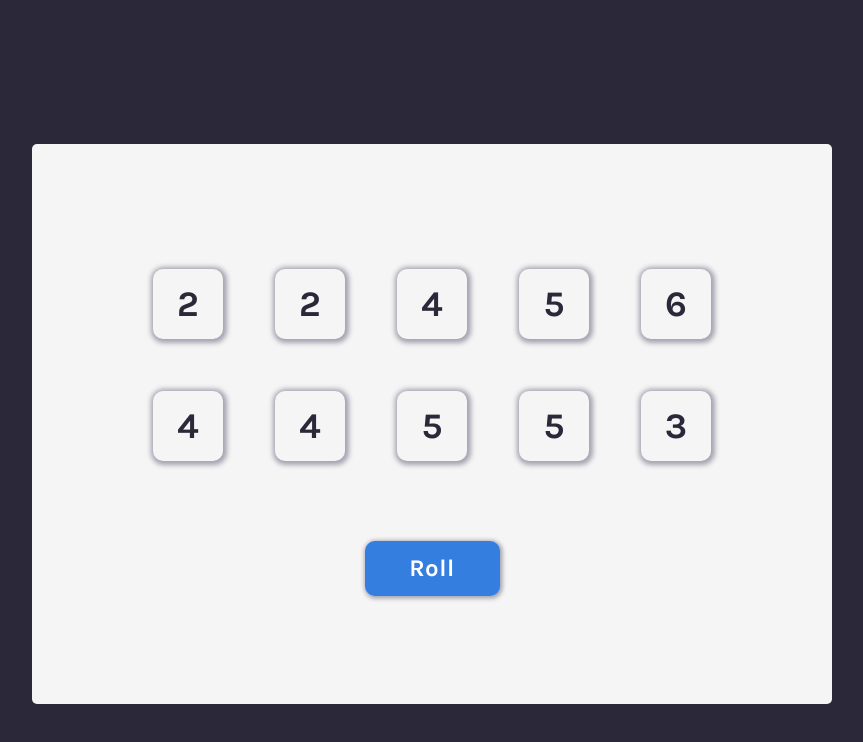
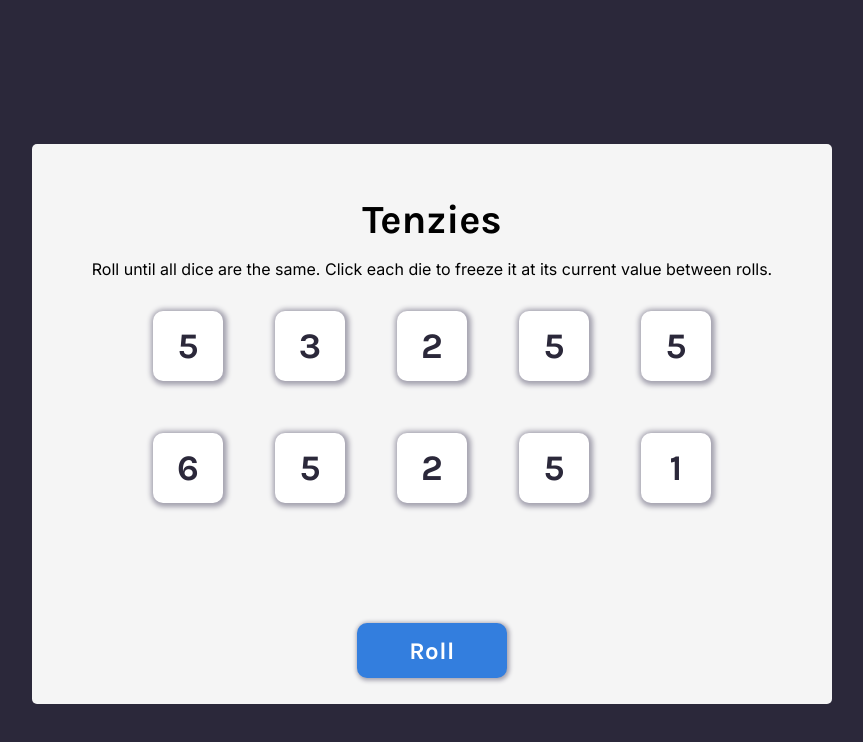
Before and after one commit to Apurcell88/tenzies, a React (Create React App) app: page / in a window 1280 px wide. Shown: the top 742 px of the page, without its empty margins (208-1071 px from the left). Built offline with nearby package versions, Linux system fonts and the light colour scheme.

Commit message:
Added a bunch of dice functions that dictates the game. Added a confetti effect upon winning.

```diff
--- a/package.json
+++ b/package.json
@@ -7,6 +7,7 @@
     "@testing-library/react": "^13.4.0",
     "@testing-library/user-event": "^13.5.0",
     "react": "^18.2.0",
+    "react-confetti": "^6.1.0",
     "react-dom": "^18.2.0",
     "react-scripts": "5.0.1",
     "web-vitals": "^2.1.4"
--- a/src/App.css
+++ b/src/App.css
@@ -23,10 +23,23 @@ main {
   justify-content: center;
 }
 
+.title {
+  font-size: 40px;
+  margin-bottom: 1rem;
+}
+
+.instructions {
+  font-family: 'Inter', sans-serif;
+  font-weight: 400;
+  margin-top: 0;
+  text-align: center;
+}
+
 .dice-container {
   display: grid;
   grid-template: auto auto / repeat(5, 1fr);
   gap: 20px;
+  margin-bottom: 40px;
 }
 
 .die-face {
@@ -44,14 +57,10 @@ main {
   cursor: pointer;
 }
 
-.held {
-  background-color: #59E391;
-}
-
 .roll-btn {
   background-color: #337EDE;
   border: none;
-  width: 135px;
+  width: 150px;
   height: 55px;
   color: #fff;
   font-size: 1.5rem;
--- a/src/App.js
+++ b/src/App.js
@@ -2,35 +2,57 @@ import './App.css';
 import React from 'react';
 import Die from './components/Die';
 import {nanoid} from 'nanoid';
-
-/**
- * Challenge: Add conditional styling to the Die component
- * so that if it's held (isHeld === true), its background color
- * changes to a light green (#59E391)
- *
- * Remember: currently the Die component has no way of knowing
- * if it's "held" or not.
- */
+import Confetti from 'react-confetti';
 
 function App() {
   const [dice, setDice] = React.useState(allNewDice);
+  const [tenzies, setTenzies] = React.useState(false);
+
+  React.useEffect(() => { // useEffect is a good way to keep multiple states in line
+    const target = dice[0].value;
+    const allHeld = dice.every(die => die.isHeld);
+    const sameNumbers = dice.every(die => die.value === target);
+
+    if (allHeld && sameNumbers) {
+      setTenzies(true);
+    }
+
+  }, [dice]);
+
+  function generateNewDie() {
+    return {
+      value: Math.ceil(Math.random() * 6),
+      isHeld: false,
+      id: nanoid()
+    }
+  }
 
   function allNewDice() {
     const diceArray = [];
 
     for (let i = 0; i < 10; i++) {
-      diceArray.push({
-        value: Math.ceil(Math.random() * 6),
-        isHeld: false,
-        id: nanoid()
-      });
+      diceArray.push(generateNewDie());
     }
 
     return diceArray;
   }
 
   function rollDice() {
+    setDice(oldDice => oldDice.map(die => {
+      return die.isHeld ? die : generateNewDie()
+    }));
+  }
+
+  function holdDice(id) {
+    setDice(oldDice => oldDice.map(die => {
+      return die.id === id ?
+        {...die, isHeld: !die.isHeld} : {...die}
+    }))
+  }
+
+  function newGame() {
     setDice(allNewDice);
+    setTenzies(false);
   }
 
   const diceElements = dice.map(die =>
@@ -38,14 +60,24 @@ function App() {
       key={die.id}
       value={die.value}
       isHeld={die.isHeld}
+      id={die.id}
+      holdDice={holdDice}
     />)
 
   return (
     <main>
+      {tenzies && <Confetti />}
+      <h1 className="title">Tenzies</h1>
+      <p className="instructions">Roll until all dice are the same. Click each die to freeze it at its current value between rolls.</p>
       <div className="dice-container">
         {diceElements}
       </div>
-      <button className='roll-btn' onClick={rollDice}>Roll</button>
+      <button
+        className='roll-btn'
+        onClick={tenzies ? newGame : rollDice}
+      >
+        {tenzies ? 'New Game' : 'Roll'}
+      </button>
     </main>
   );
 }
--- a/src/components/Die.js
+++ b/src/components/Die.js
@@ -1,8 +1,14 @@
 const Die = (props) => {
-  const diceHeld = props.isHeld ? 'held' : '';
+  const styles = {
+    backgroundColor: props.isHeld ? '#59e391' : 'white'
+  }
 
   return (
-    <div className={[diceHeld, 'die-face'].join(' ')}>
+    <div
+      className='die-face'
+      style={styles}
+      onClick={() => props.holdDice(props.id)}
+    >
       <h2>{props.value}</h2>
     </div>
   );
```
Also changed, not shown: 1 other file (tests, documents, lock files or other folders).
